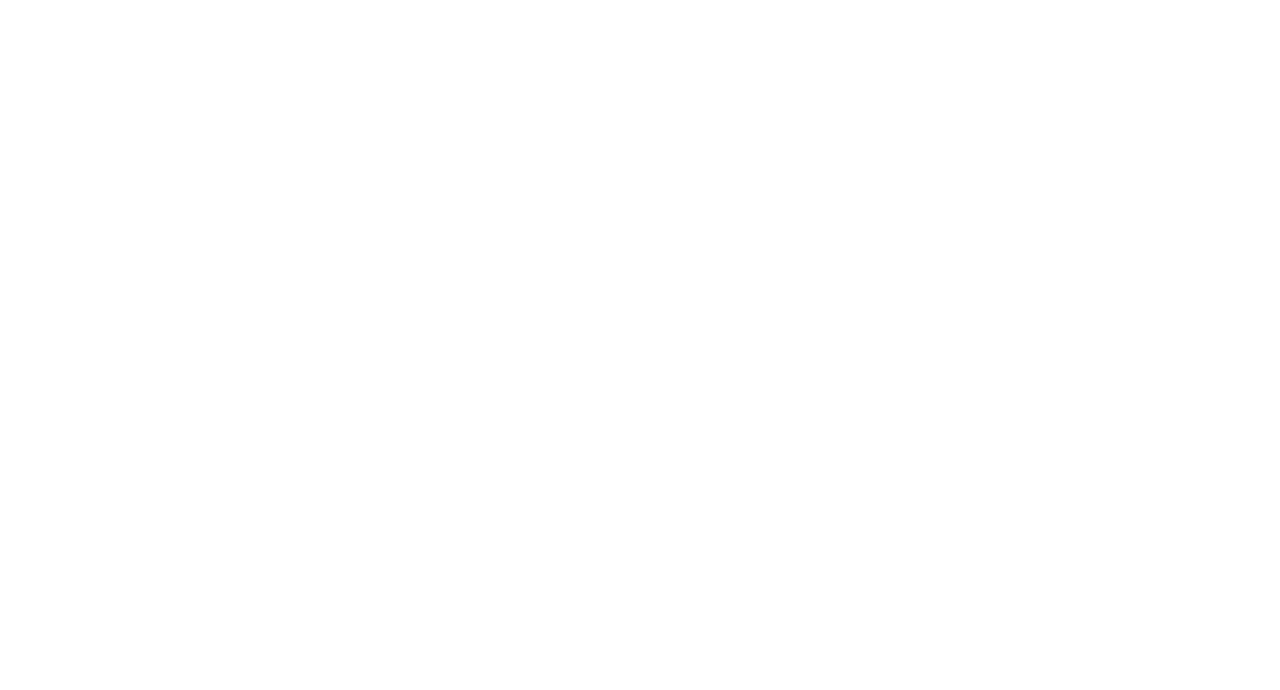
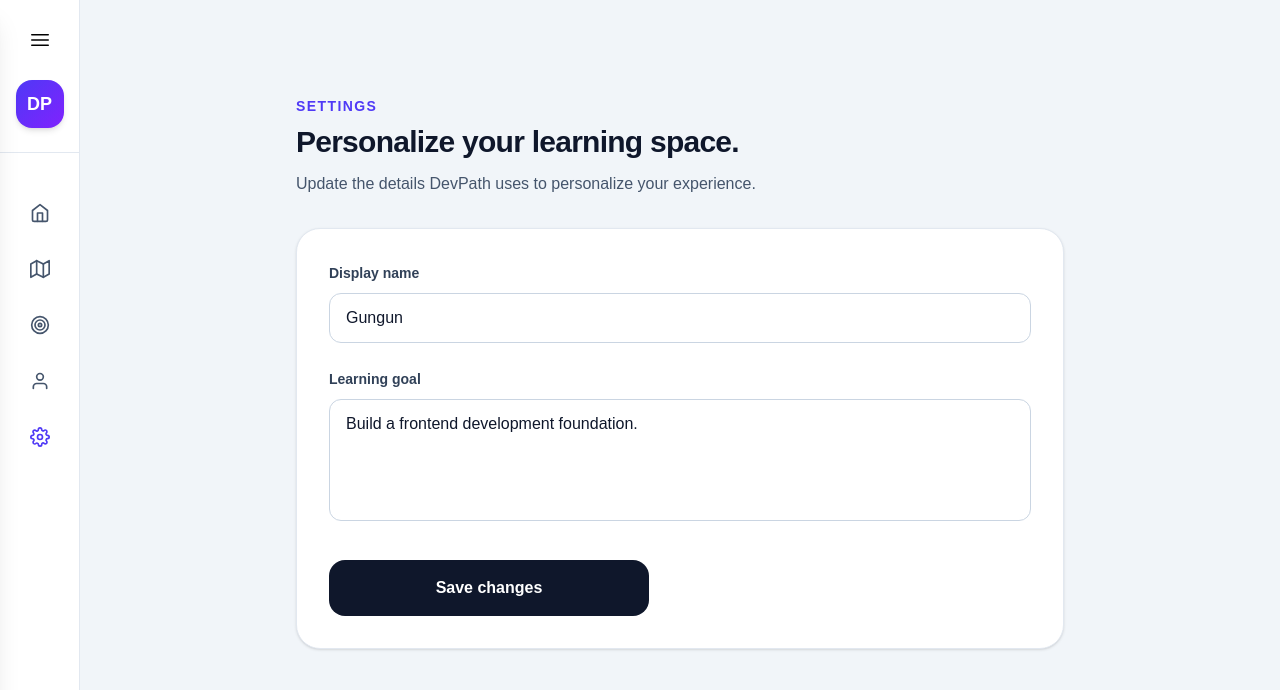
Before and after one commit to gunguncodes/DevPath, a React (Vite) app in the folder Frontend/devpath-ui/: page /settings in a window 1280 px wide. Before the commit this address had no page. Shown: the top 690 px of the page. Built offline with nearby package versions, Linux system fonts and the light colour scheme.

Commit message:
feat: add persistent student settings

```diff
--- a/Frontend/devpath-ui/src/App.jsx
+++ b/Frontend/devpath-ui/src/App.jsx
@@ -14,15 +14,29 @@
   loadLearningPath,
   saveLearningPath,
 } from "./utils/learningPathStorage";
+import { defaultStudentProfile } from "./data/studentProfile";
+import {
+  loadStudentProfile,
+  saveStudentProfile,
+} from "./utils/studentProfileStorage";
+import Settings from "./pages/Settings";
 
 function App() {
   const [learningPath, setLearningPath] = useState(() =>
     loadLearningPath(roadmap)
   );
 
+  const [studentProfile, setStudentProfile] = useState(() =>
+  loadStudentProfile(defaultStudentProfile)
+);
+
   useEffect(() => {
     saveLearningPath(learningPath);
   }, [learningPath]);
+
+  useEffect(()=> {
+    saveStudentProfile(studentProfile);
+  }, [studentProfile]);
 
   function handleLessonComplete(lessonId) {
     setLearningPath((currentPath) =>
@@ -34,11 +48,23 @@
     setLearningPath(roadmap);
   }
 
+  function handleStudentProfileSave(updatedProfile) {
+    setStudentProfile(updatedProfile);
+  }
+
   return (
     <BrowserRouter>
       <Routes>
         <Route path="/" element={<Landing/>} />
-        <Route path="/app" element={<Home roadmap={learningPath}/>}/>
+        <Route
+          path="/app"
+          element={
+            <Home
+              roadmap={learningPath}
+              studentProfile={studentProfile}
+            />
+          }
+        />
 
         <Route
           path="/journey"
@@ -56,9 +82,25 @@
         />
 
         <Route path="/roadmap" element={<Roadmap roadmap={learningPath} />} />
-        <Route path="/profile" element={<Profile roadmap={learningPath} onResetProgress={handleResetProgress} />} />
+        <Route path="/profile" element={
+          <Profile
+            roadmap={learningPath}
+            studentProfile={studentProfile}
+            onResetProgress={handleResetProgress}
+          />
+          }
+        />
         <Route path="/sign-in" element={<SignIn />}/>
         <Route path="/sign-up" element={<SignUp />}/>
+        <Route
+          path="/settings"
+          element={
+            <Settings
+              studentProfile={studentProfile}
+              onSave={handleStudentProfileSave}
+            />
+          }
+        />
       </Routes>
     </BrowserRouter>
   );
--- a/Frontend/devpath-ui/src/components/home/Greeting.jsx
+++ b/Frontend/devpath-ui/src/components/home/Greeting.jsx
@@ -1,9 +1,9 @@
-function Greeting() {
+function Greeting({displayName}) {
   return (
     <section className="mb-14">
 
       <p className="text-sm font-semibold uppercase tracking-widest text-indigo-600">
-        Welcome back, Gungun
+        Welcome back, {displayName}
       </p>
 
       <h1 className="mt-3 text-4xl font-bold text-slate-900 leading-tight">
--- a/Frontend/devpath-ui/src/components/layout/Sidebar.jsx
+++ b/Frontend/devpath-ui/src/components/layout/Sidebar.jsx
@@ -5,6 +5,7 @@
   FiMap,
   FiTarget,
   FiUser,
+  FiSettings,
 } from "react-icons/fi";
 
 function Sidebar({ sidebarOpen, setSidebarOpen }) {
@@ -28,6 +29,11 @@
       name: "Profile",
       path: "/profile",
       icon: <FiUser size={20} />,
+    },
+    {
+      name: "Settings",
+      path: "/settings",
+      icon: <FiSettings size={20}/>,
     },
   ];
 
--- /dev/null
+++ b/Frontend/devpath-ui/src/data/studentProfile.js
@@ -0,0 +1,4 @@
+export const defaultStudentProfile = {
+  displayName: "Gungun",
+  learningGoal: "Build a frontend development foundation.",
+};
--- a/Frontend/devpath-ui/src/pages/Home.jsx
+++ b/Frontend/devpath-ui/src/pages/Home.jsx
@@ -5,7 +5,7 @@
 import MainLayout from "../layouts/MainLayout";
 import { getLearningStats } from "../utils/learningStats";
 
-function Home({ roadmap }) {
+function Home({ roadmap, studentProfile }) {
   const {
     completedLessons,
     totalLessons,
@@ -17,7 +17,7 @@
 
   return (
     <MainLayout>
-      <Greeting />
+      <Greeting displayName={studentProfile.displayName} />
 
       <section className="mt-10 grid gap-6 lg:grid-cols-3">
         <div className="lg:col-span-2">
--- a/Frontend/devpath-ui/src/pages/Profile.jsx
+++ b/Frontend/devpath-ui/src/pages/Profile.jsx
@@ -7,7 +7,7 @@
 import MainLayout from "../layouts/MainLayout";
 import { getLearningStats } from "../utils/learningStats";
 
-function Profile({ roadmap, onResetProgress }) {
+function Profile({ roadmap,studentProfile, onResetProgress }) {
   const {
     completedLessons,
     totalLessons,
@@ -31,7 +31,7 @@
       <div className="mx-auto max-w-4xl pb-10">
         <header className="flex flex-col gap-5 border-b border-slate-200 pb-8 sm:flex-row sm:items-center">
           <div className="flex h-18 w-18 items-center justify-center rounded-2xl bg-indigo-600 text-2xl font-bold text-white">
-            G
+            {studentProfile.displayName.charAt(0).toUpperCase()}
           </div>
 
           <div>
@@ -40,11 +40,11 @@
             </p>
 
             <h1 className="mt-2 text-3xl font-bold tracking-tight text-slate-900">
-              Gungun
+              {studentProfile.displayName}
             </h1>
 
             <p className="mt-2 text-slate-600">
-              Building a frontend development foundation.
+              {studentProfile.learningGoal}
             </p>
           </div>
         </header>
--- /dev/null
+++ b/Frontend/devpath-ui/src/pages/Settings.jsx
@@ -0,0 +1,103 @@
+import { useState } from "react";
+import Button from "../components/common/Button";
+import Card from "../components/common/Card";
+import MainLayout from "../layouts/MainLayout";
+
+function Settings({ studentProfile, onSave }) {
+  const [displayName, setDisplayName] = useState(
+    studentProfile.displayName
+  );
+  const [learningGoal, setLearningGoal] = useState(
+    studentProfile.learningGoal
+  );
+  const [isSaved, setIsSaved] = useState(false);
+
+  function handleSubmit(event) {
+    event.preventDefault();
+
+    onSave({
+      displayName: displayName.trim(),
+      learningGoal: learningGoal.trim(),
+    });
+
+    setIsSaved(true);
+  }
+
+  return (
+    <MainLayout>
+      <div className="mx-auto max-w-3xl pb-10">
+        <header className="mb-8">
+          <p className="text-sm font-semibold uppercase tracking-widest text-indigo-600">
+            Settings
+          </p>
+
+          <h1 className="mt-2 text-3xl font-bold tracking-tight text-slate-900">
+            Personalize your learning space.
+          </h1>
+
+          <p className="mt-3 text-slate-600">
+            Update the details DevPath uses to personalize your experience.
+          </p>
+        </header>
+
+        <Card>
+          <form onSubmit={handleSubmit}>
+            <div>
+              <label
+                htmlFor="display-name"
+                className="text-sm font-semibold text-slate-700"
+              >
+                Display name
+              </label>
+
+              <input
+                id="display-name"
+                type="text"
+                value={displayName}
+                onChange={(event) => {
+                  setDisplayName(event.target.value);
+                  setIsSaved(false);
+                }}
+                required
+                className="mt-2 w-full rounded-xl border border-slate-300 px-4 py-3 text-slate-900 outline-none focus:border-indigo-500"
+              />
+            </div>
+
+            <div className="mt-6">
+              <label
+                htmlFor="learning-goal"
+                className="text-sm font-semibold text-slate-700"
+              >
+                Learning goal
+              </label>
+
+              <textarea
+                id="learning-goal"
+                value={learningGoal}
+                onChange={(event) => {
+                  setLearningGoal(event.target.value);
+                  setIsSaved(false);
+                }}
+                required
+                rows="4"
+                className="mt-2 w-full resize-none rounded-xl border border-slate-300 px-4 py-3 text-slate-900 outline-none focus:border-indigo-500"
+              />
+            </div>
+
+            <div className="mt-8 max-w-xs">
+              <Button type="submit">Save changes</Button>
+            </div>
+
+            {isSaved && (
+              <p className="mt-4 text-sm font-medium text-emerald-700">
+                Settings saved successfully.
+              </p>
+            )}
+          </form>
+        </Card>
+      </div>
+    </MainLayout>
+  );
+}
+
+export default Settings;
--- /dev/null
+++ b/Frontend/devpath-ui/src/utils/studentProfileStorage.js
@@ -0,0 +1,22 @@
+const STORAGE_KEY = "devpath-student-profile";
+
+export function loadStudentProfile(defaultProfile) {
+  try {
+    const savedProfile = localStorage.getItem(STORAGE_KEY);
+
+    if (!savedProfile) {
+      return defaultProfile;
+    }
+
+    return JSON.parse(savedProfile);
+  } catch {
+    return defaultProfile;
+  }
+}
+
+export function saveStudentProfile(studentProfile) {
+  try {
+    localStorage.setItem(STORAGE_KEY, JSON.stringify(studentProfile));
+  } catch {
+  }
+}
```
